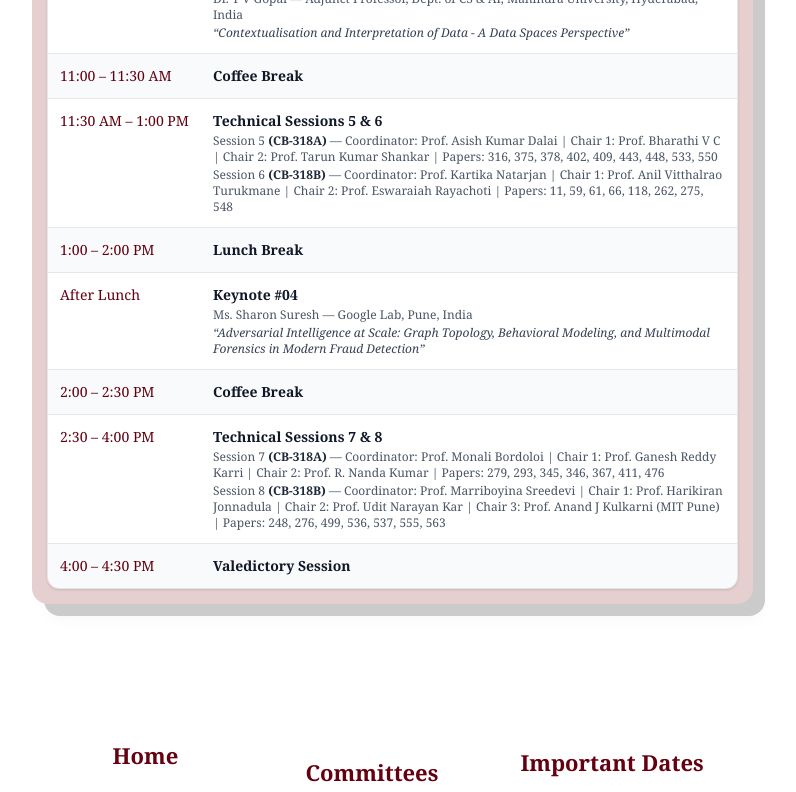
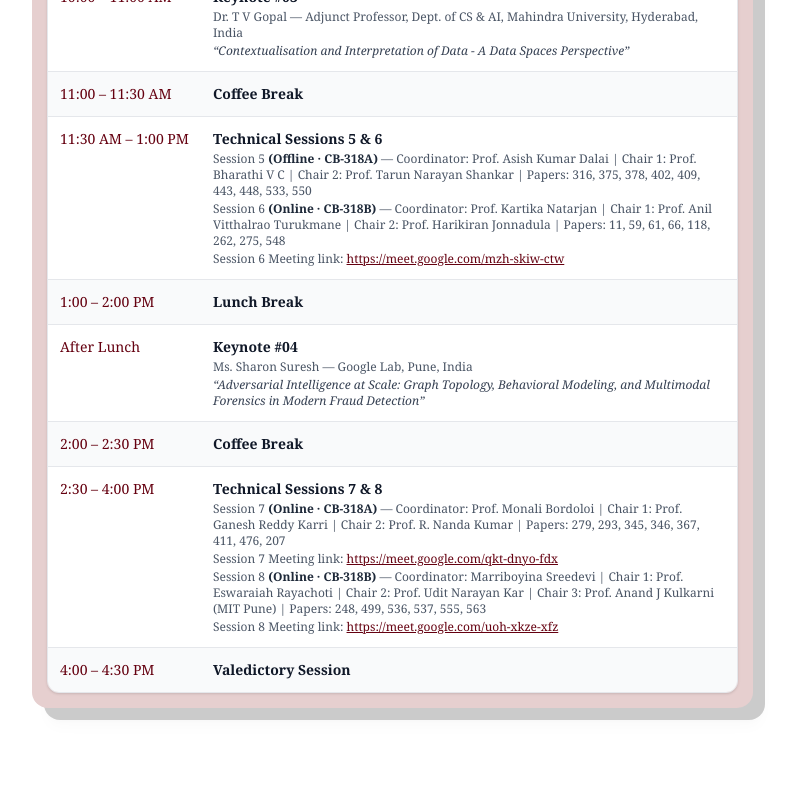
Before and after one commit to samnaresh-123/iccide, a Next.js app: page /program-schedule in a window 1280 px wide. Shown: the part 1840-2632 px from the top of the page, without its empty margins (18-814 px from the left). Built offline with nearby package versions, Linux system fonts and the light colour scheme; grey boxes are pictures that could not be loaded.

Commit message:
updated schedule

```diff
--- a/app/program-schedule/page.tsx
+++ b/app/program-schedule/page.tsx
@@ -15,8 +15,8 @@ const day1 = [
     time: "12:30 – 1:30 PM",
     event: "Technical Sessions 1 & 2",
     detail:
-      "Session 1 (CB-318A) — Coordinator: Prof. Arindam Dey | Chair 1: Prof. Edara Sreenivasa Reddy | Chair 2: Prof. Reeja S. R. | Papers: 17, 101, 276, 278\n" +
-      "Session 2 (CB-318B) — Coordinator: Prof. Azees Maria John Francis | Chair 1: Prof. Hari Seetha | Chair 2: Prof. Kuppusamy P | Papers: 311, 406, 410, 425",
+      "Session 1 (Offline · CB-318A) — Coordinator: Prof. Arindam Dey | Chair 1: Prof. Edara Sreenivasa Reddy | Chair 2: Prof. Reeja S. R. | Papers: 17, 101, 276, 278\n" +
+      "Session 2 (Offline · CB-318B) — Coordinator: Prof. Azees Maria John Francis | Chair 1: Prof. Hari Seetha | Chair 2: Prof. Kuppusamy P | Papers: 311, 406, 410, 425",
   },
   { time: "1:30 – 2:30 PM",      event: "Lunch Break" },
   {
@@ -30,8 +30,8 @@ const day1 = [
     time: "3:45 – 5:00 PM",
     event: "Technical Sessions 3 & 4",
     detail:
-      "Session 3 (CB-318A) — Coordinator: Prof. P. Lalitha Kumari | Chair 1: Prof. G. Muneeswari | Chair 2: Prof. Surendra Reddy Vinta | Papers: 451, 458, 467, 542, 552\n" +
-      "Session 4 (CB-318B) — Coordinator: Prof. Bolem Sai Chandana | Chair 1: Prof. Suresh Dara | Chair 2: Prof. Aravapalli Rama Satish | Papers: 444, 457, 494, 496, 511, 527",
+      "Session 3 (Offline · CB-318A) — Coordinator: Prof. P. Lalitha Kumari | Chair 1: Prof. G. Muneeswari | Chair 2: Prof. Surendra Reddy Vinta | Papers: 451, 458, 467, 542, 552\n" +
+      "Session 4 (Offline · CB-318B) — Coordinator: Prof. Bolem Sai Chandana | Chair 1: Prof. Suresh Dara | Chair 2: Prof. Aravapalli Rama Satish | Papers: 444, 457, 494, 496, 511, 527",
   },
   { time: "5:00 – 6:00 PM",      event: "Cultural Programme" },
   { time: "7:00 PM",             event: "Gala Dinner" },
@@ -49,8 +49,9 @@ const day2 = [
     time: "11:30 AM – 1:00 PM",
     event: "Technical Sessions 5 & 6",
     detail:
-      "Session 5 (CB-318A) — Coordinator: Prof. Asish Kumar Dalai | Chair 1: Prof. Bharathi V C | Chair 2: Prof. Tarun Kumar Shankar | Papers: 316, 375, 378, 402, 409, 443, 448, 533, 550\n" +
-      "Session 6 (CB-318B) — Coordinator: Prof. Kartika Natarjan | Chair 1: Prof. Anil Vitthalrao Turukmane | Chair 2: Prof. Eswaraiah Rayachoti | Papers: 11, 59, 61, 66, 118, 262, 275, 548",
+      "Session 5 (Offline · CB-318A) — Coordinator: Prof. Asish Kumar Dalai | Chair 1: Prof. Bharathi V C | Chair 2: Prof. Tarun Narayan Shankar | Papers: 316, 375, 378, 402, 409, 443, 448, 533, 550\n" +
+      "Session 6 (Online · CB-318B) — Coordinator: Prof. Kartika Natarjan | Chair 1: Prof. Anil Vitthalrao Turukmane | Chair 2: Prof. Harikiran Jonnadula | Papers: 11, 59, 61, 66, 118, 262, 275, 548\n" +
+      "Session 6 Meeting link: https://meet.google.com/mzh-skiw-ctw",
   },
   { time: "1:00 – 2:00 PM",      event: "Lunch Break" },
   {
@@ -64,8 +65,10 @@ const day2 = [
     time: "2:30 – 4:00 PM",
     event: "Technical Sessions 7 & 8",
     detail:
-      "Session 7 (CB-318A) — Coordinator: Prof. Monali Bordoloi | Chair 1: Prof. Ganesh Reddy Karri | Chair 2: Prof. R. Nanda Kumar | Papers: 279, 293, 345, 346, 367, 411, 476\n" +
-      "Session 8 (CB-318B) — Coordinator: Prof. Marriboyina Sreedevi | Chair 1: Prof. Harikiran Jonnadula | Chair 2: Prof. Udit Narayan Kar | Chair 3: Prof. Anand J Kulkarni (MIT Pune) | Papers: 248, 276, 499, 536, 537, 555, 563",
+      "Session 7 (Online · CB-318A) — Coordinator: Prof. Monali Bordoloi | Chair 1: Prof. Ganesh Reddy Karri | Chair 2: Prof. R. Nanda Kumar | Papers: 279, 293, 345, 346, 367, 411, 476, 207\n" +
+      "Session 7 Meeting link: https://meet.google.com/qkt-dnyo-fdx\n" +
+      "Session 8 (Online · CB-318B) — Coordinator: Marriboyina Sreedevi | Chair 1: Prof. Eswaraiah Rayachoti | Chair 2: Prof. Udit Narayan Kar | Chair 3: Prof. Anand J Kulkarni (MIT Pune) | Papers: 248, 499, 536, 537, 555, 563\n" +
+      "Session 8 Meeting link: https://meet.google.com/uoh-xkze-xfz",
   },
   { time: "4:00 – 4:30 PM",      event: "Valedictory Session" },
 ];
@@ -77,16 +80,34 @@ type Row = {
   talk?: string;
 };
 
-/** Renders a detail line, bolding any venue token like (CB-318A) or (CB-318B). */
+/**
+ * Renders a detail line:
+ *  - bolds the mode/venue token, e.g. (Offline · CB-318A) or (Online · CB-318B)
+ *  - turns any https:// URL into a clickable link
+ */
 function DetailLine({ text }: { text: string }) {
-  const parts = text.split(/(\(CB-[^\)]+\))/g);
+  const parts = text.split(/(\((?:Offline|Online) · CB-[^)]+\)|https?:\/\/\S+)/g);
   return (
-    <p className="text-xs text-gray-600 mt-0.5">
-      {parts.map((part, i) =>
-        /^\(CB-[^\)]+\)$/.test(part)
-          ? <strong key={i} className="font-bold text-gray-800">{part}</strong>
-          : part
-      )}
+    <p className="text-xs text-gray-600 mt-0.5 wrap-break-word">
+      {parts.map((part, i) => {
+        if (/^\((?:Offline|Online) · CB-[^)]+\)$/.test(part)) {
+          return <strong key={i} className="font-bold text-gray-800">{part}</strong>;
+        }
+        if (/^https?:\/\//.test(part)) {
+          return (
+            <a
+              key={i}
+              href={part}
+              target="_blank"
+              rel="noopener noreferrer"
+              className="text-[#650010] underline font-medium"
+            >
+              {part}
+            </a>
+          );
+        }
+        return part;
+      })}
     </p>
   );
 }
@@ -136,8 +157,10 @@ export default function ProgramSchedulePage() {
             <p className="text-xs text-gray-600 mt-0.5">
               27th &amp; 28th November 2026 &nbsp;|&nbsp; All times are Indian Standard Time (IST)
             </p>
+            <p className="text-xs text-gray-600 mt-0.5">
+              Technical session venue: Mahatma Gandhi Block (CB), Room 318 A / 318 B
+            </p>
           </div>
-
         </div>
 
         {/* Day 1 */}
```
